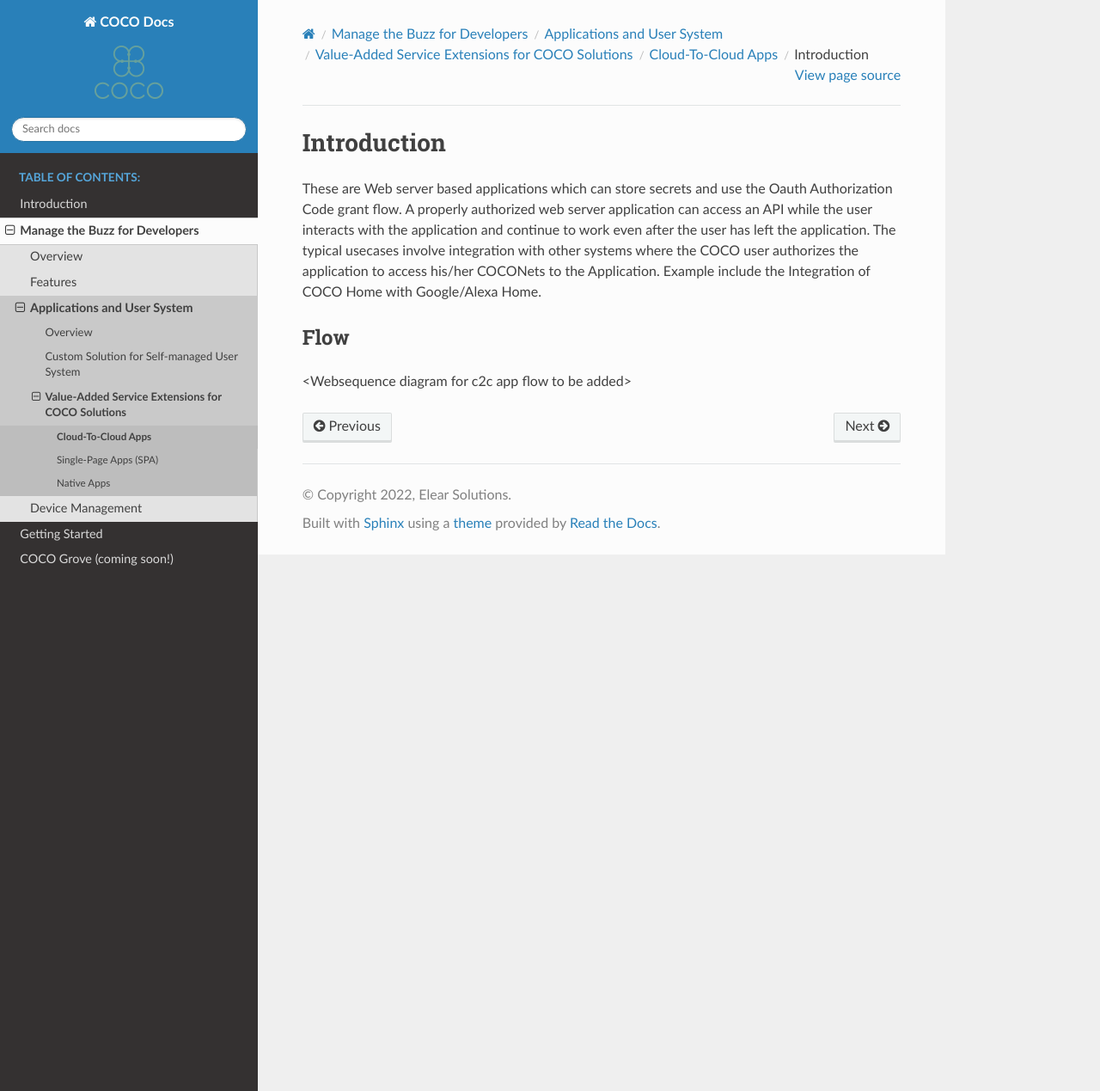
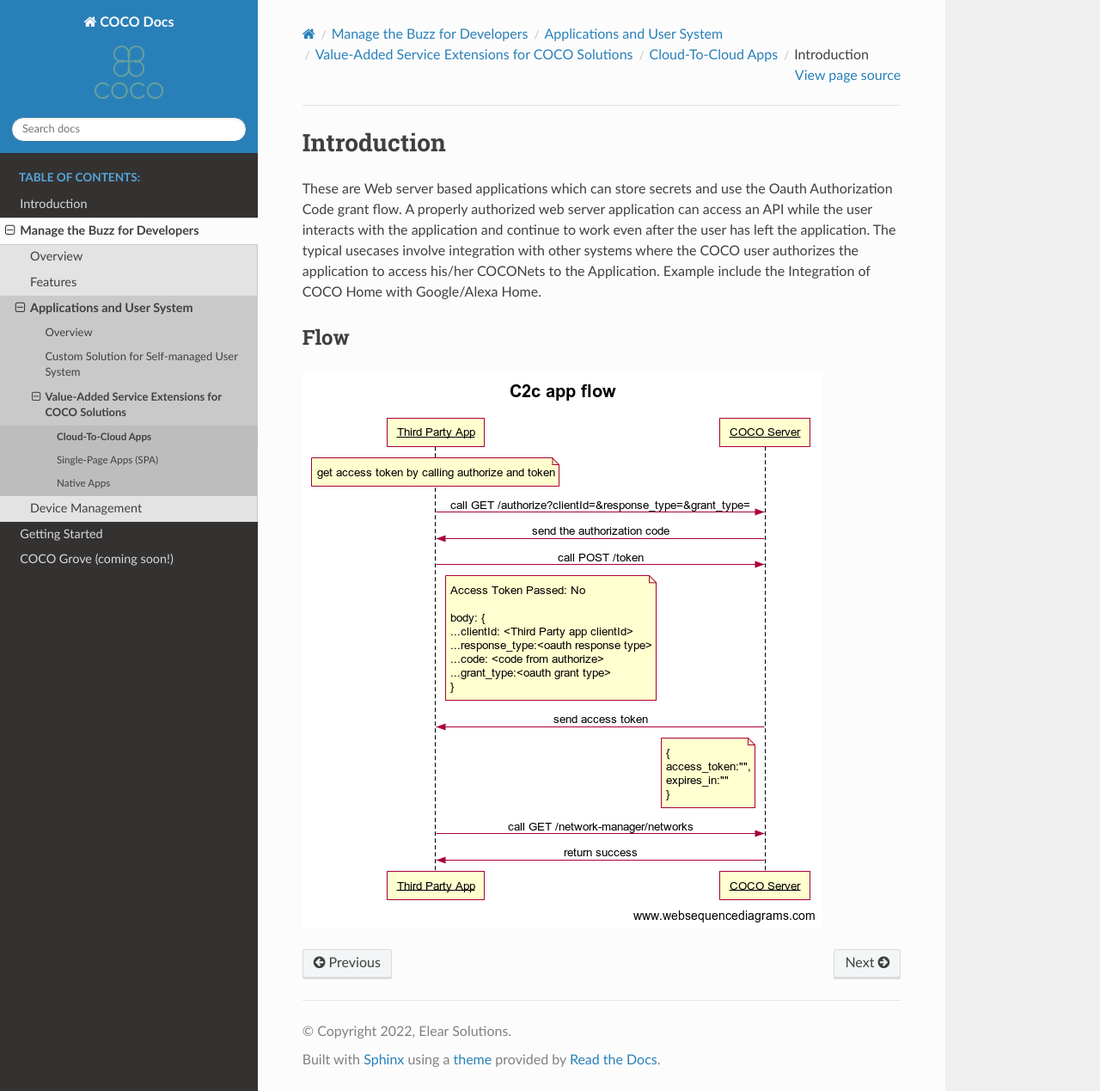
Before and after one commit to elear-solutions/docs, a Sphinx documentation site: the page built from source/manage_the_buzz_for_developers/applications_and_user_system_manage_the_buzz/value_added_service_extensions_for_coco_solutions/cloud_to_cloud_apps/introduction_to_cloud_to_cloud_apps.rst, in a window 1280 px wide and 1269 px high. Shown: the whole window at 86% size. Built offline with Sphinx 7.4.7 and the Read the Docs theme 2.0.0, drawn with Linux system fonts in a browser that asks for light colours.

Commit message:
Add c2c app flow

```diff
--- a/source/manage_the_buzz_for_developers/applications_and_user_system_manage_the_buzz/value_added_service_extensions_for_coco_solutions/cloud_to_cloud_apps/introduction_to_cloud_to_cloud_apps.rst
+++ b/source/manage_the_buzz_for_developers/applications_and_user_system_manage_the_buzz/value_added_service_extensions_for_coco_solutions/cloud_to_cloud_apps/introduction_to_cloud_to_cloud_apps.rst
@@ -15,6 +15,7 @@ Integration of COCO Home with Google/Alexa Home.
 
 Flow
 ++++
-<Websequence diagram for c2c app flow to be added>
+
+.. image:: ../../../../_static/C2CAppFlow.png
 
 .. sectionauthor:: Narendra
```
Also changed, not shown: source/_static/C2CAppFlow.png (added), source/_static/serviceAppFlow.png.
